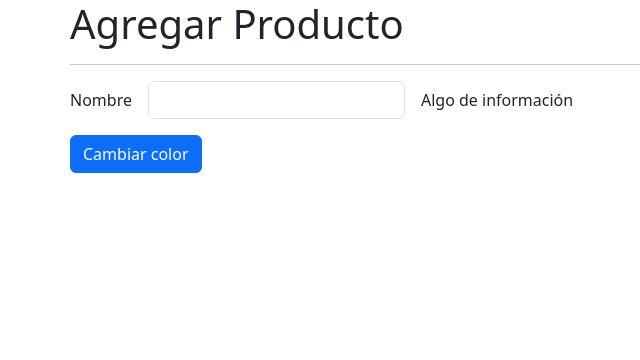
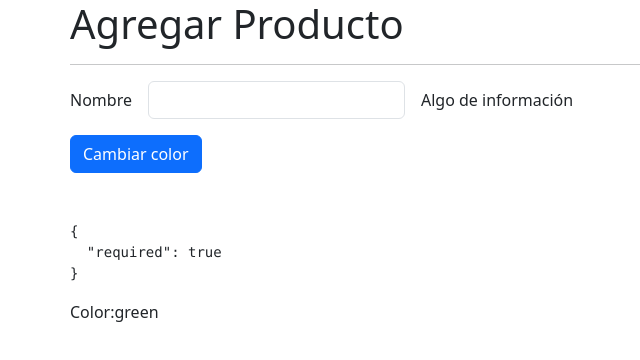
Before and after one commit to ikevin92/directive-signals-angular-2023, an Angular app: page /products/product in a window 1280 px wide. Shown: the top 360 px of the page, without its empty margins (12-652 px from the left). Built offline with nearby package versions, Linux system fonts and the light colour scheme.

Commit message:
formulario reactivo tradicional

```diff
--- a/src/app/products/pages/product-page/product-page.component.html
+++ b/src/app/products/pages/product-page/product-page.component.html
@@ -1,14 +1,14 @@
 <h1>Agregar Producto</h1>
 <hr />
 
-<form>
+<form [formGroup]="myForm">
   <div class="row g-3 align-items-center mb-3">
     <div class="col-auto">
       <label>Nombre</label>
     </div>
 
     <div class="col-auto">
-      <input type="text" class="form-control" />
+      <input formControlName="name" type="text" class="form-control" />
     </div>
 
     <div class="col-auto">
@@ -18,7 +18,14 @@
 
   <div class="row">
     <div class="col">
-      <button class="btn btn-primary">Cambiar color</button>
+      <button (click)="changeColor()" class="btn btn-primary">
+        Cambiar color
+      </button>
     </div>
   </div>
 </form>
+
+<pre class="mt-5"
+  >{{ myForm.get("name")?.errors | json }}
+</pre>
+<p>Color:{{ color }}</p>
--- a/src/app/products/pages/product-page/product-page.component.ts
+++ b/src/app/products/pages/product-page/product-page.component.ts
@@ -1,9 +1,26 @@
-import { Component } from '@angular/core';
+import { Component, inject } from '@angular/core';
+import { FormBuilder, FormGroup, Validators } from '@angular/forms';
 
 @Component({
   templateUrl: './product-page.component.html',
-  styleUrls: ['./product-page.component.css']
+  styleUrls: ['./product-page.component.css'],
 })
 export class ProductPageComponent {
+  private fb = inject(FormBuilder); // nueva forma de inyectar
 
+  public color: string = 'green';
+  // constructor(private fb: FormBuilder) {}
+
+  public myForm: FormGroup = this.fb.group({
+    name: [
+      '',
+      [Validators.required, Validators.minLength(6), Validators.email],
+    ],
+  });
+
+  changeColor() {
+    this.color = '#xxxxxx'.replace(/x/g, (y) =>
+      ((Math.random() * 16) | 0).toString(16)
+    );
+  }
 }
```
Also changed, not shown: src/app/products/products.module.ts (+4 -9 lines).
